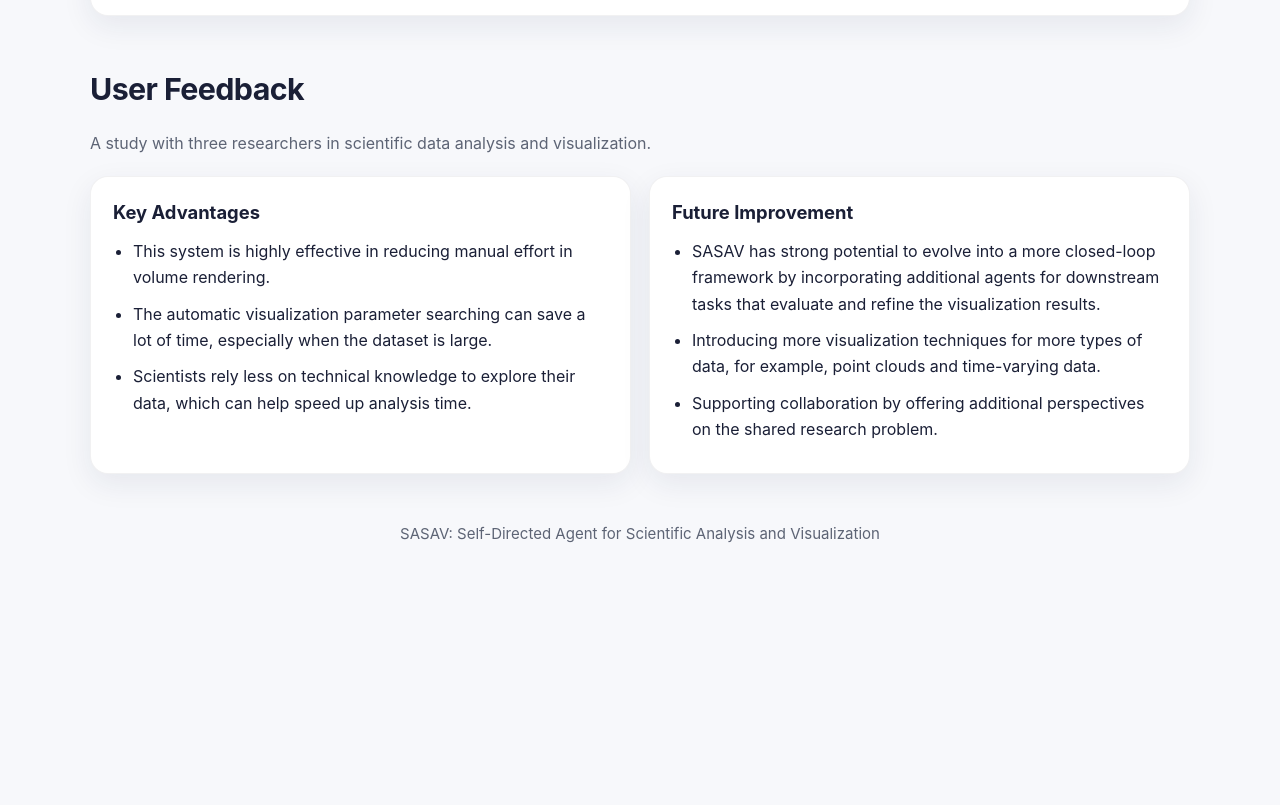
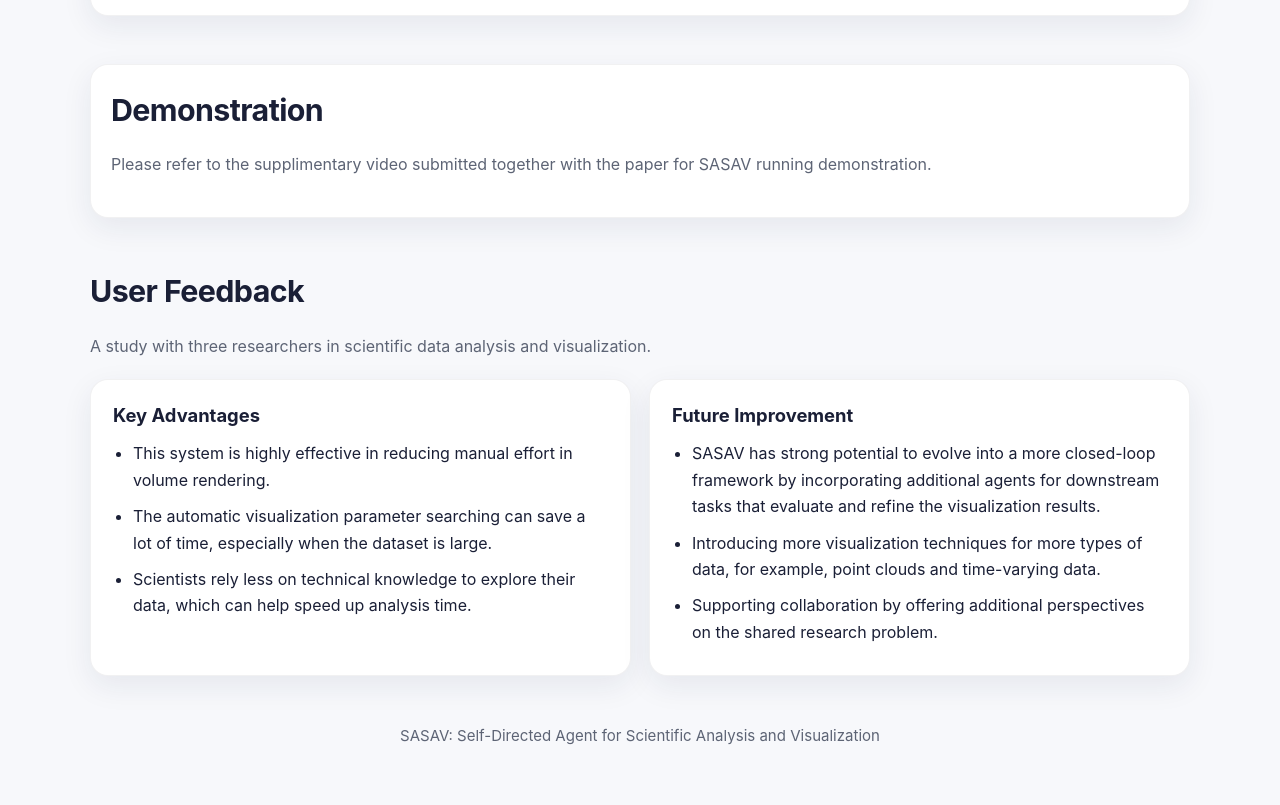
Before and after one commit to selfdirectedscivisagent/selfdirectedscivisagent.github.io, a plain HTML site: page index.html in a window 1280 px wide. Shown: the part 4058-4863 px from the top of the page. Before the commit the page ends 4660 px from the top, so only its background shows below. Drawn offline with Linux system fonts and the light colour scheme.

Commit message:
update index

```diff
--- a/index.html
+++ b/index.html
@@ -399,6 +399,19 @@
       </div>
     </section>
 
+      <section>
+      <div class="panel figure-wide">
+        <h2>Demonstration</h2>
+        <p class="section-copy">Please refer to the supplimentary video submitted together with the paper for SASAV running demonstration.</p>
+        <!-- <div class="placeholder-figure" style="padding:0; background:#fff;">
+          <img src="assets/UI.png"
+              alt="SASAV User Interface"
+              style="width:100%; height:auto; display:block; border-radius:16px;">
+        </div> -->
+        <!-- <p class="small-note">The original site presents an interface figure with labeled components for the panel, rendering window, chat widget, and action log.</p> -->
+      </div>
+    </section>
+
     <section>
       <h2>User Feedback</h2>
       <p class="section-copy">A study with three researchers in scientific data analysis and visualization.</p>
```
